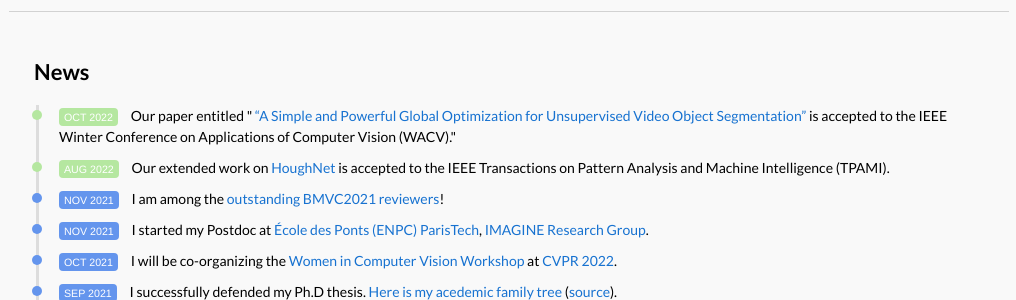
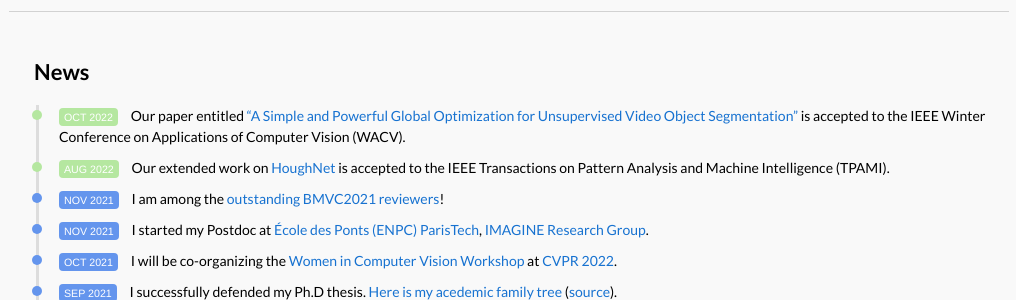
Before and after one commit to nerminsamet/nerminsamet.github.io, a Jekyll site: the page built from _posts/news/2022-10-16-wacv23.markdown, in a window 1280 px wide. Shown: the part 324-624 px from the top of the page, without its empty margins (131-1147 px from the left). Built offline with Jekyll 4.4.1, drawn with Linux system fonts in a browser that asks for light colours; some web fonts are replaced.

```diff
--- a/_posts/news/2022-10-16-wacv23.markdown
+++ b/_posts/news/2022-10-16-wacv23.markdown
@@ -1,6 +1,6 @@
 ---
 layout: post
-title:  Our paper entitled  " <a href='https://arxiv.org/abs/2007.02355' target='_blank'>“A Simple and Powerful Global Optimization for Unsupervised Video Object Segmentation”</a> is accepted to the IEEE Winter Conference on Applications of Computer Vision (WACV)."
+title:  Our paper entitled  <a href='https://arxiv.org/abs/2007.02355' target='_blank'>“A Simple and Powerful Global Optimization for Unsupervised Video Object Segmentation”</a> is accepted to the IEEE Winter Conference on Applications of Computer Vision (WACV).
 date:   2022-10-16 10:00:00 +03:00
 categories: news
 color: "#b5e7a0"
```
